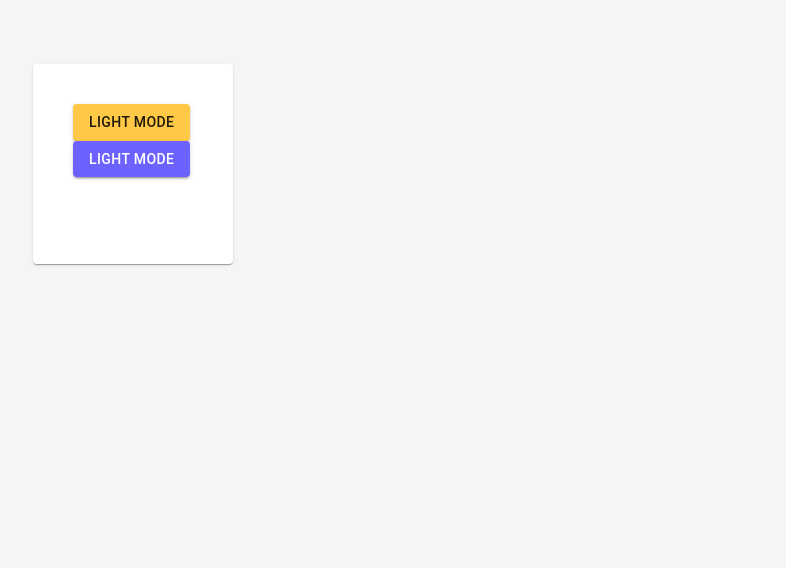
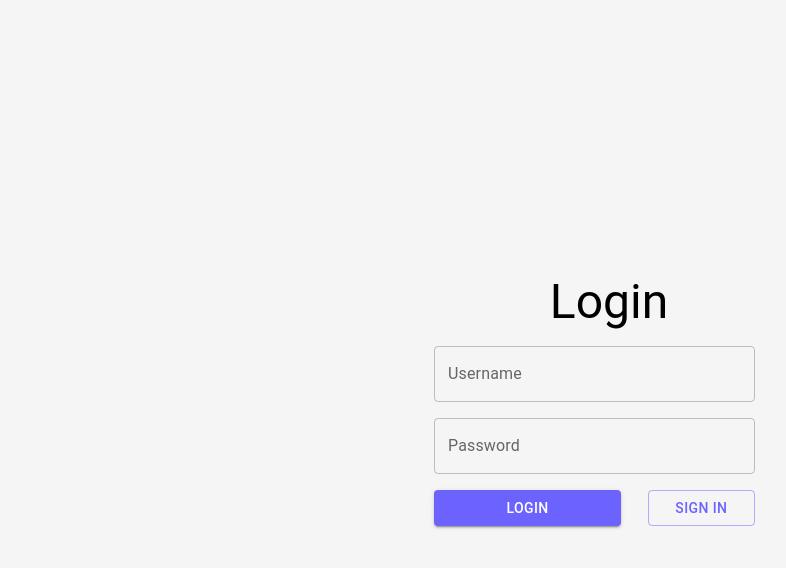
Before and after one commit to Mindwell-Smart-Diary/Mindwell, a React (Vite) app in the folder Client/: page / in a window 1280 px wide. Shown: the top 568 px of the page, without its empty margins (31-817 px from the left). Built offline with nearby package versions, Linux system fonts and the light colour scheme.

Commit message:
Create login page

```diff
--- a/Client/src/App.tsx
+++ b/Client/src/App.tsx
@@ -1,20 +1,22 @@
 import { Button, Card, ThemeProvider } from "@mui/material";
 import { useThemeMode } from "./hooks/ThemeModeContext";
+import Login from "./pages/login/Login";
 
 const App = () => {
-  const { isDarkMode, toggleDarkMode, theme } = useThemeMode();
+  // const { isDarkMode, toggleDarkMode, theme } = useThemeMode();
 
   return (
-    <ThemeProvider theme={theme}>
-      <Card sx={{ p: 5, m: 8, width: 200, height: 200 }}>
-        <Button variant="contained" color="secondary" onClick={toggleDarkMode}>
-          {!isDarkMode ? "Light Mode" : "Dark Mode"}
-        </Button>
-        <Button variant="contained" color="primary" onClick={toggleDarkMode}>
-          {!isDarkMode ? "Light Mode" : "Dark Mode"}
-        </Button>
-      </Card>
-    </ThemeProvider>
+    <Login></Login>
+    // <ThemeProvider theme={theme}>
+    //   <Card sx={{ p: 5, m: 8, width: 200, height: 200 }}>
+    //     <Button variant="contained" color="secondary" onClick={toggleDarkMode}>
+    //       {!isDarkMode ? "Light Mode" : "Dark Mode"}
+    //     </Button>
+    //     <Button variant="contained" color="primary" onClick={toggleDarkMode}>
+    //       {!isDarkMode ? "Light Mode" : "Dark Mode"}
+    //     </Button>
+    //   </Card>
+    // </ThemeProvider>
   );
 };
 
--- /dev/null
+++ b/Client/src/pages/login/Login.tsx
@@ -0,0 +1,122 @@
+import * as React from 'react';
+import Button from '@mui/material/Button';
+import TextField from '@mui/material/TextField';
+import Grid from '@mui/material/Grid';
+import Typography from '@mui/material/Typography';
+import Container from '@mui/material/Container';
+import "./Login.css"
+import Box from '@mui/material/Box';
+import { useThemeMode } from '@/hooks/ThemeModeContext';
+import { useState } from 'react';
+import ThemeProvider from '@mui/material/styles/ThemeProvider';
+import { Alert } from '@mui/material';
+
+export default function Login() {
+
+  const [username, setUsername] = useState('');
+  const [password, setPassword] = useState('');
+  const [error, setError] = useState('');
+
+  const handleLogin = async (e: any) => {
+    e.preventDefault();
+
+    if (!username || !password) {
+      setError('Please fill in both fields.');
+      return;
+    }
+
+    setError('');
+
+    const data = { username, password };
+
+    try {
+      const response = await fetch('backend/login', {
+        method: 'POST',
+        headers: {
+          'Content-Type': 'application/json',
+        },
+        body: JSON.stringify(data),
+      });
+
+      const result = await response.json();
+
+      if (response.ok) {
+        console.log('Login successful', result);
+      } else {
+        setError(result.message || 'Login failed');
+      }
+    } catch (error) {
+      setError('An error occurred. Please try again later.');
+    }
+  };
+
+
+  const { theme } = useThemeMode();
+
+  return (
+    <ThemeProvider theme={theme}>
+      <Container>
+        <Grid
+          container
+          direction="column"
+          justifyContent="center"
+          alignItems="center"
+          style={{ minHeight: '100vh' }}
+        >
+          <Grid item xs={11} style={{ marginBottom: '16px' }}>
+            <Typography component="h1" variant="h3">
+              Login
+            </Typography>
+            </Grid>
+          <Box component="form" noValidate autoComplete="off"
+          sx={{ width: '100%', maxWidth: 350 }} onSubmit={handleLogin}>
+            <Grid item xs={11} style={{ marginBottom: '16px' }}>
+              <TextField
+                fullWidth
+                id="username"
+                label="Username"
+                variant="outlined"
+                value={username}
+                onChange={(e) => setUsername(e.target.value)}
+              />
+            </Grid>
+            <Grid item xs={11} style={{ marginBottom: '16px' }}>
+              <TextField
+                fullWidth
+                id="password"
+                label="Password"
+                type="password"
+                variant="outlined"
+                value={password}
+                onChange={(e) => setPassword(e.target.value)}
+              />
+            </Grid>
+            {error && (
+              <Grid item xs={11} style={{ marginBottom: '16px' }}>
+                <Alert severity="error">{error}</Alert>
+              </Grid>
+            )}
+            <Grid
+              item
+              xs={11}
+              container
+              direction="row"
+              justifyContent="space-between"
+            >
+              <Grid item xs={7}>
+                <Button type="submit" variant="contained" color="primary" fullWidth>
+                  Login
+                </Button>
+              </Grid>
+              <Grid item xs={4}>
+                <Button variant="outlined" color="primary" fullWidth>
+                  Sign In
+                </Button>
+              </Grid>
+            </Grid>
+          </Box>
+        </Grid>
+      </Container>
+    </ThemeProvider>
+  );
+}
```
Also changed, not shown: Client/src/pages/login/Login.css (added).
